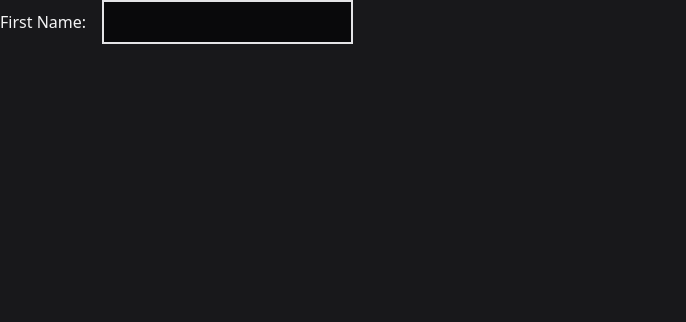
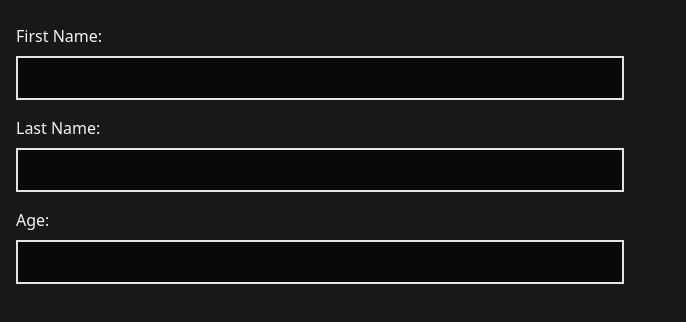
Before and after one commit to SmackSmash/react-ts-adv-comps, a React (Vite) app: page / in a window 1280 px wide. Shown: the top 322 px of the page, without its empty margins (0-686 px from the left). Built offline with nearby package versions, Linux system fonts and the light colour scheme.

Commit message:
A little styling

```diff
--- a/src/App.tsx
+++ b/src/App.tsx
@@ -1,7 +1,13 @@
 import Input from './components/Input';
 
 const App = () => {
-  return <Input label='First Name:' id='firstname' type='text' />;
+  return (
+    <main className='flex flex-col w-1/2 p-4'>
+      <Input label='First Name:' id='firstname' type='text' />
+      <Input label='Last Name:' id='lastname' type='text' />
+      <Input label='Age:' id='age' type='number' />
+    </main>
+  );
 };
 
 export default App;
--- a/src/components/Input.tsx
+++ b/src/components/Input.tsx
@@ -6,8 +6,8 @@ interface InputProps {
 
 const Input = ({ label, id, type }: InputProps) => {
   return (
-    <span>
-      <label className='mr-4' htmlFor={id}>
+    <span className='flex flex-col w-full my-2'>
+      <label className='mr-4 mb-2' htmlFor={id}>
         {label}
       </label>
       <input
```
